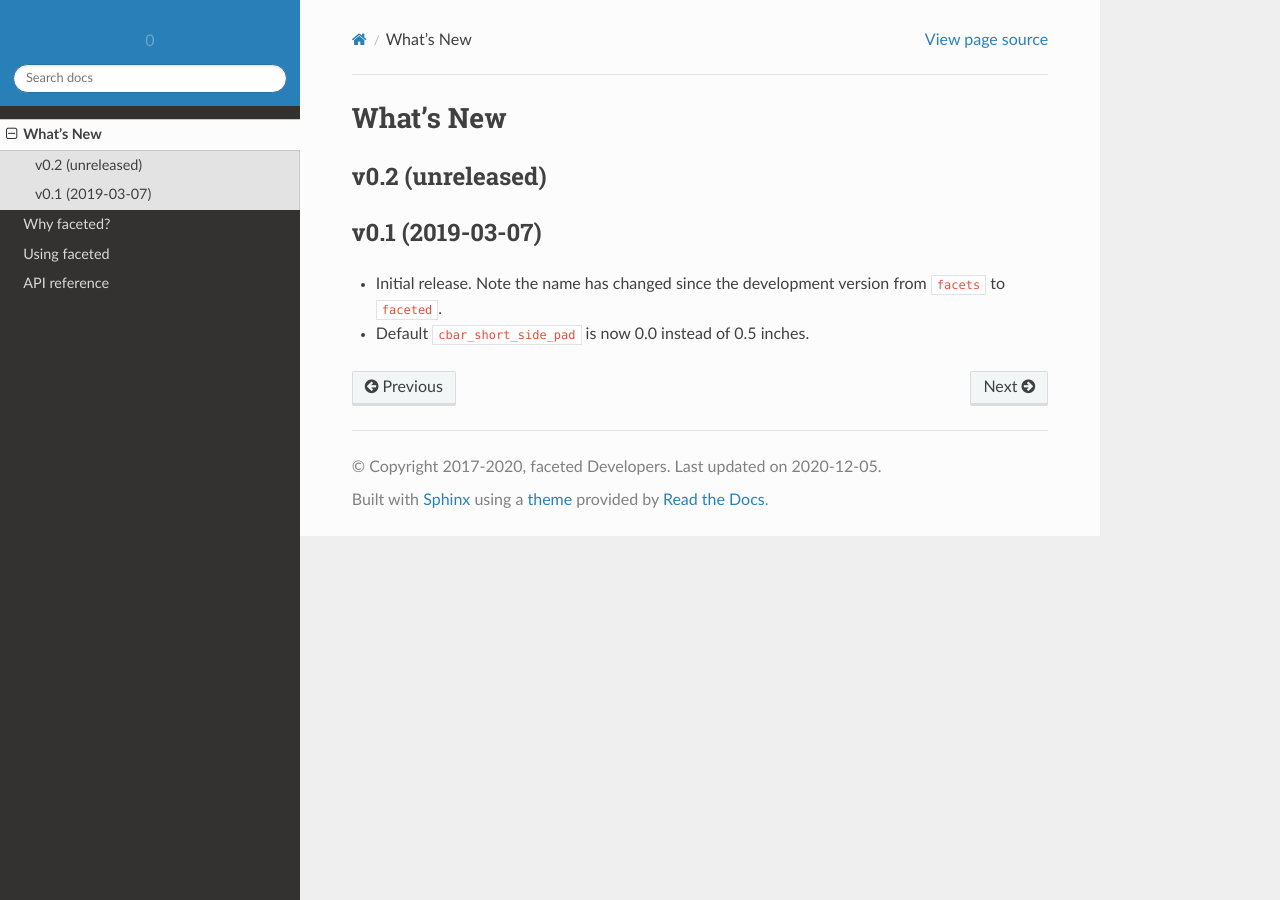
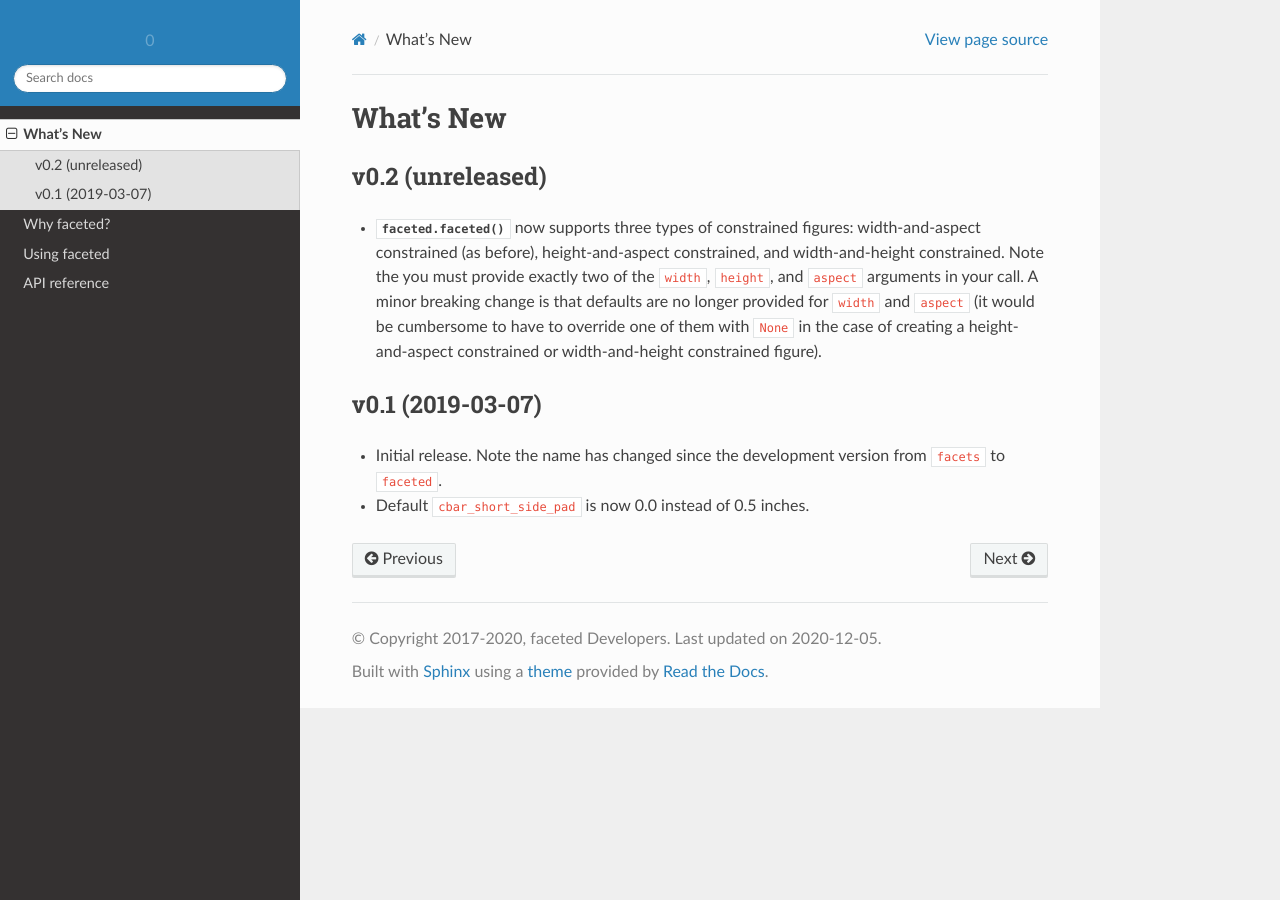
Before and after one commit to spencerkclark/faceted, a Sphinx documentation site: the page built from doc/whats-new.rst, in a window 1280 px wide. Built offline with Sphinx 7.4.7 and the Read the Docs theme 2.0.0, drawn with Linux system fonts in a browser that asks for light colours.

Commit message:
Update whats-new.rst

```diff
--- a/doc/whats-new.rst
+++ b/doc/whats-new.rst
@@ -9,6 +9,15 @@ What's New
 v0.2 (unreleased)
 =================
 
+- :py:meth:`faceted.faceted` now supports three types of constrained figures:
+  width-and-aspect constrained (as before), height-and-aspect constrained, and
+  width-and-height constrained.  Note the you must provide exactly two of the
+  ``width``, ``height``, and ``aspect`` arguments in your call.  A minor
+  breaking change is that defaults are no longer provided for ``width`` and
+  ``aspect`` (it would be cumbersome to have to override one of them with
+  ``None`` in the case of creating a height-and-aspect constrained or
+  width-and-height constrained figure).
+
 .. _whats-new.0.1:
 
 v0.1 (2019-03-07)
```
